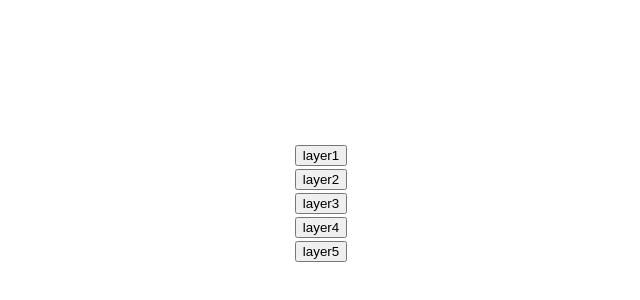
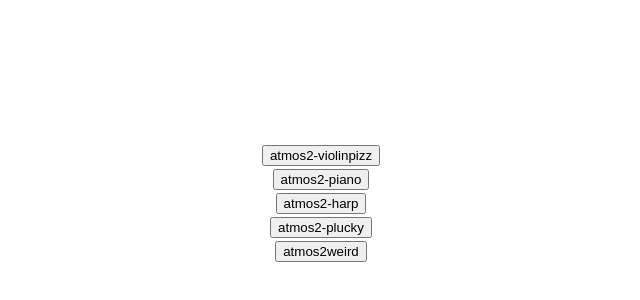
Before and after one commit to erik-t-irgens/dungeon-dynamics, a Preact app in the folder dungeon-dynamics-app/: page / in a window 1280 px wide. Shown: the part 198-498 px from the top of the page, without its empty margins (319-959 px from the left). Built offline with nearby package versions, Linux system fonts and the light colour scheme; no server answers.

Commit message:
Add filename naming logic
If a filename is included, and no name property is provided, the name of the layer will be set to the filename (without decorators or filetype)

```diff
--- a/dungeon-dynamics-app/src/index.jsx
+++ b/dungeon-dynamics-app/src/index.jsx
@@ -37,8 +37,14 @@ export class App extends Component {
 		let defaultItem;
 		// Determine if it is a layer or a scene
 		if (itemType === "layer") {
+
+			// Set default name to the filename if not provided. If filename doesn't exist, default to "Layer Name"
+			const fileName = item.url.substring(item.url.lastIndexOf('/') + 1).split('.')[0];
+			const defaultName = fileName || "Layer Name";
+
+
 			defaultItem = {
-				name: "Layer Name",
+				name: defaultName,
 				url: "Layer URL",
 				sceneId: [],
 				baseLayer: false,
--- a/dungeon-dynamics-app/src/utils/stateExample.js
+++ b/dungeon-dynamics-app/src/utils/stateExample.js
@@ -23,11 +23,11 @@ const scenes = [
 
 
 export const exampleData = [
-    { name: "layer1", url: '../../../public/audio/atmos2-violinpizz.mp3' },
-    { name: "layer2", url: '../../../public/audio/atmos2-piano.mp3' },
-    { name: "layer3", url: '../../../public/audio/atmos2-harp.mp3' },
-    { name: "layer4", url: '../../../public/audio/atmos2-plucky.mp3' },
-    { name: "layer5", url: '../../../public/audio/atmos2weird.mp3', sceneId: ["1"] }
+    { url: '../../../public/audio/atmos2-violinpizz.mp3' },
+    { url: '../../../public/audio/atmos2-piano.mp3' },
+    { url: '../../../public/audio/atmos2-harp.mp3' },
+    { url: '../../../public/audio/atmos2-plucky.mp3' },
+    { url: '../../../public/audio/atmos2weird.mp3', sceneId: ["1"] }
 ]
 
 export const exampleScenes = [
```
